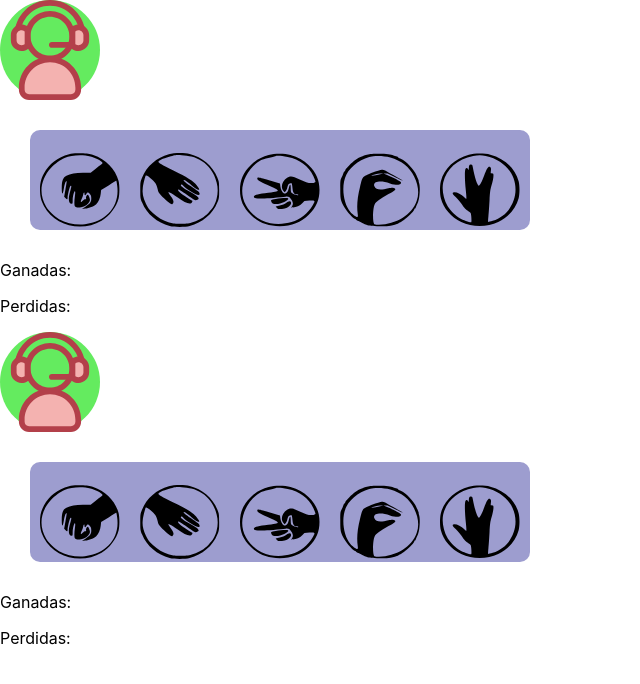
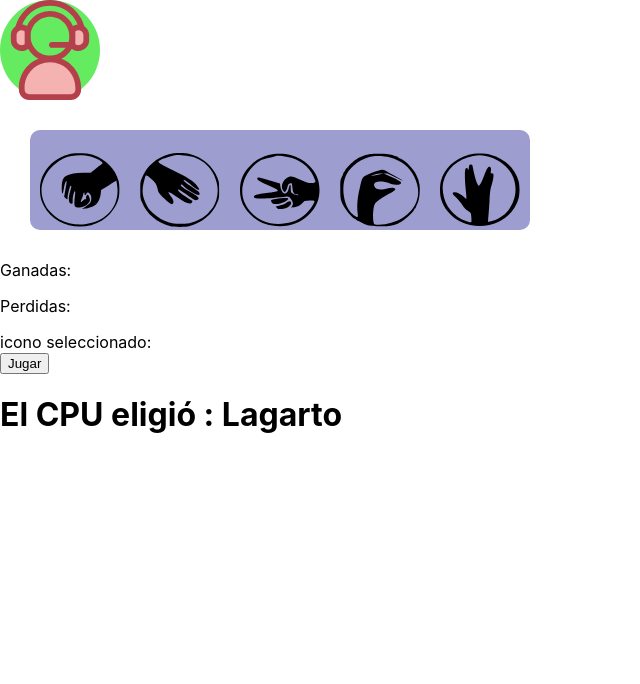
Before and after one commit to MatiasCar/unq-ui-matias-cardozo-trabajo-final, a React (Create React App) app: page /single-player in a window 1280 px wide. Shown: the top 684 px of the page, without its empty margins (0-640 px from the left). Built offline with nearby package versions, Linux system fonts and the light colour scheme.

Commit message:
agregagregada funcionalidad de poder elegir un icono y que pase a otro componente dicha eleccion, agregada eleccion random del cpu

```diff
--- a/src/components/OpcionesParaJugar.js
+++ b/src/components/OpcionesParaJugar.js
@@ -1,6 +1,6 @@
 import React from 'react'
 import '../styles/OpcionesParaJugar.css'
-import {Link} from 'react-router-dom'
+import {useState} from 'react'
 
 import Piedra from '../icons/piedra.svg'
 import Papel from '../icons/papel.svg'
@@ -8,17 +8,22 @@ import Tijeras from '../icons/tijeras.svg'
 import Lagarto from '../icons/lagarto.svg'
 import Spock from '../icons/spock.svg'
 
-function OpcionesParaJugar(){
+function OpcionesParaJugar({consultaEleccion}){
+
+
+
+    const pasarEleccion= (eleccion)=>{
+        consultaEleccion(eleccion);
+    }
 
     return(
         <div className="iconos-menu">
-                <Link to="/">
-                    <img className="iconos" src={Piedra} alt="icono 1" />
-                </Link>
-            <img className="iconos" src={Papel} alt="icono 2"/>
-            <img className="iconos" src={Tijeras} alt="icono 3"/>
-            <img className="iconos" src={Lagarto} alt="icono 4"/>
-            <img className="iconos" src={Spock} alt="icono 5"/>
+            <img className="iconos" src={Piedra} alt="Piedra" onClick={() => pasarEleccion('Piedra')}/>
+            <img className="iconos" src={Papel} alt="Papel" onClick={() => pasarEleccion('Papel')}/>
+            <img className="iconos" src={Tijeras} alt="Tijeras" onClick={() => pasarEleccion('Tijeras')}/>
+            <img className="iconos" src={Lagarto} alt="Lagarto" onClick={() => pasarEleccion('Lagarto')}/>
+            <img className="iconos" src={Spock} alt="Spock" onClick={() => pasarEleccion('Spock')}/>
+
         </div>
     )
 }
--- a/src/components/Player.js
+++ b/src/components/Player.js
@@ -1,5 +1,4 @@
-import React from 'react'
-//import {useState} from 'react'
+import React, {useState} from 'react'
 import '../styles/Player.css'
 import OpcionesParaJugar from '../components/OpcionesParaJugar'
 import IconoJugRed from '../icons/player-red.svg'
@@ -7,6 +6,13 @@ import IconoJugRed from '../icons/player-red.svg'
 
 function Player(){
 
+    const [eleccionJugador, setEleccionJugador] = useState('');
+    //const [error, setEror] = useState(false);
+
+    const consultaEleccion = eleccion => {
+        setEleccionJugador(eleccion)
+
+    }
 
 
 
@@ -16,9 +22,10 @@ function Player(){
             <div className="imagen">
                 <img src={IconoJugRed} alt="imagen jugador" />
             </div>
-            <OpcionesParaJugar/>
+            <OpcionesParaJugar consultaEleccion={consultaEleccion}/>
             <p>Ganadas: </p>
             <p>Perdidas:</p>
+            <span>icono seleccionado: {eleccionJugador}</span>
         </div>
     )
 }
--- a/src/components/SinglePlayer.js
+++ b/src/components/SinglePlayer.js
@@ -1,14 +1,21 @@
-import React from 'react'
+import React, { useState } from 'react'
 
 import Player from '../components/Player'
 
 
 function SinglePlayer(){
 
+
+    const [eleccionJugador, setEleccionjugador]= useState('');
+    const eleccionesPosibles = ['Piedra', 'Papel', 'Tijeras', 'Lagarto', 'Spock'];
+    const eleccionCPU = eleccionesPosibles[Math.floor(Math.random() * eleccionesPosibles.length)]
+
     return(
         <div>
             <Player/>
-            <Player/>
+            {/* <Player/> */}
+            <button className="boton-jugar" type="submit">Jugar</button>
+            <h1>El CPU eligió : {eleccionCPU}</h1>
         </div>
     )
 }
```
Also changed, not shown: src/components/Error.js (added, +12 -0 lines).
